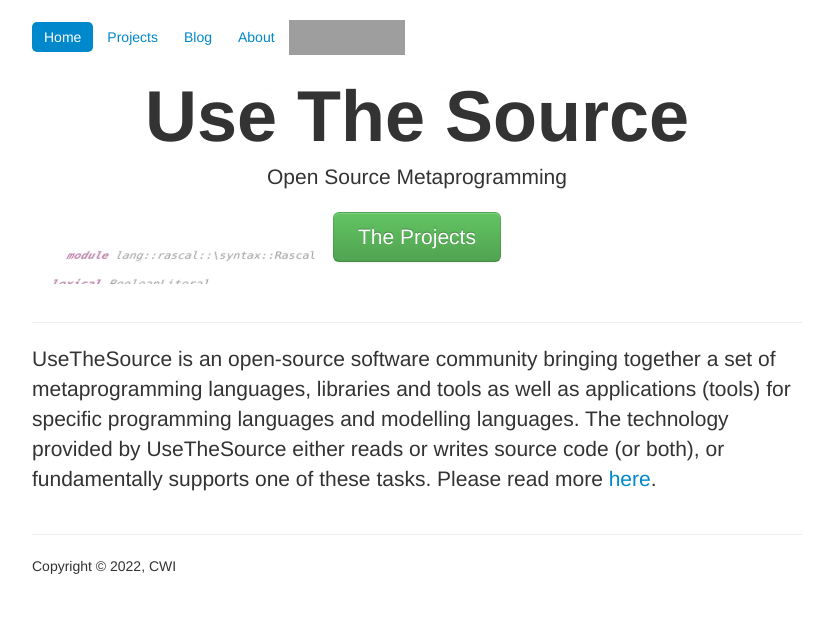
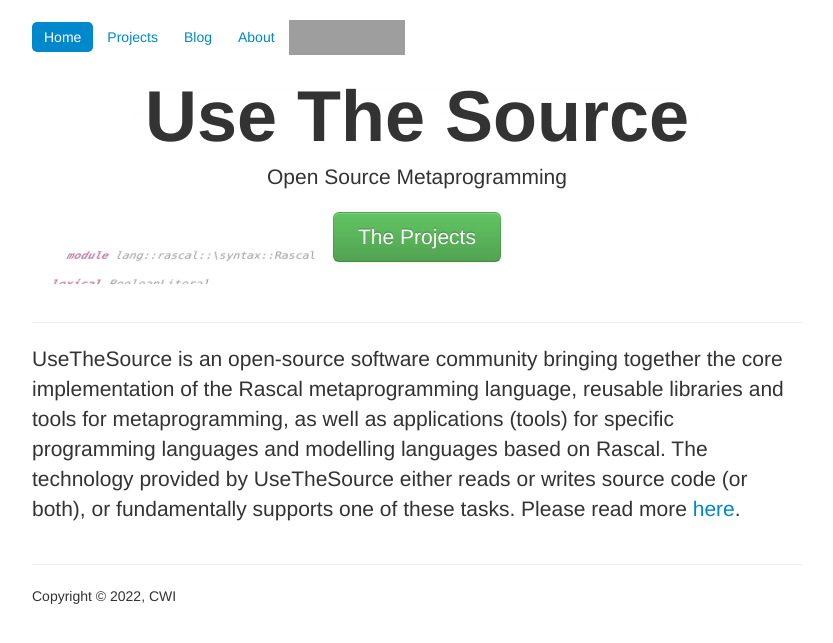
Before and after one commit to usethesource/usethesource.github.io, a Jekyll site: the page built from index.html, in a window 1280 px wide. Shown: the top 643 px of the page, without its empty margins (223-1056 px from the left). Built offline with Jekyll 4.4.1, drawn with Linux system fonts in a browser that asks for light colours; grey boxes are pictures that could not be loaded.

Commit message:
Update index.html

```diff
--- a/index.html
+++ b/index.html
@@ -3,7 +3,7 @@
 ---
 
 <p class="lead">
-UseTheSource is an open-source software community bringing together a set of metaprogramming languages, libraries and tools as well as applications (tools) for specific programming languages and modelling languages.
+UseTheSource is an open-source software community bringing together  the core implementation of the Rascal metaprogramming language, reusable libraries and tools for metaprogramming, as well as applications (tools) for specific programming languages and modelling languages based on Rascal.
 
 The technology provided by UseTheSource either reads or writes source code (or both), or fundamentally supports one of these tasks. Please read more <a href="./about/">here</a>.
 </p>
```
